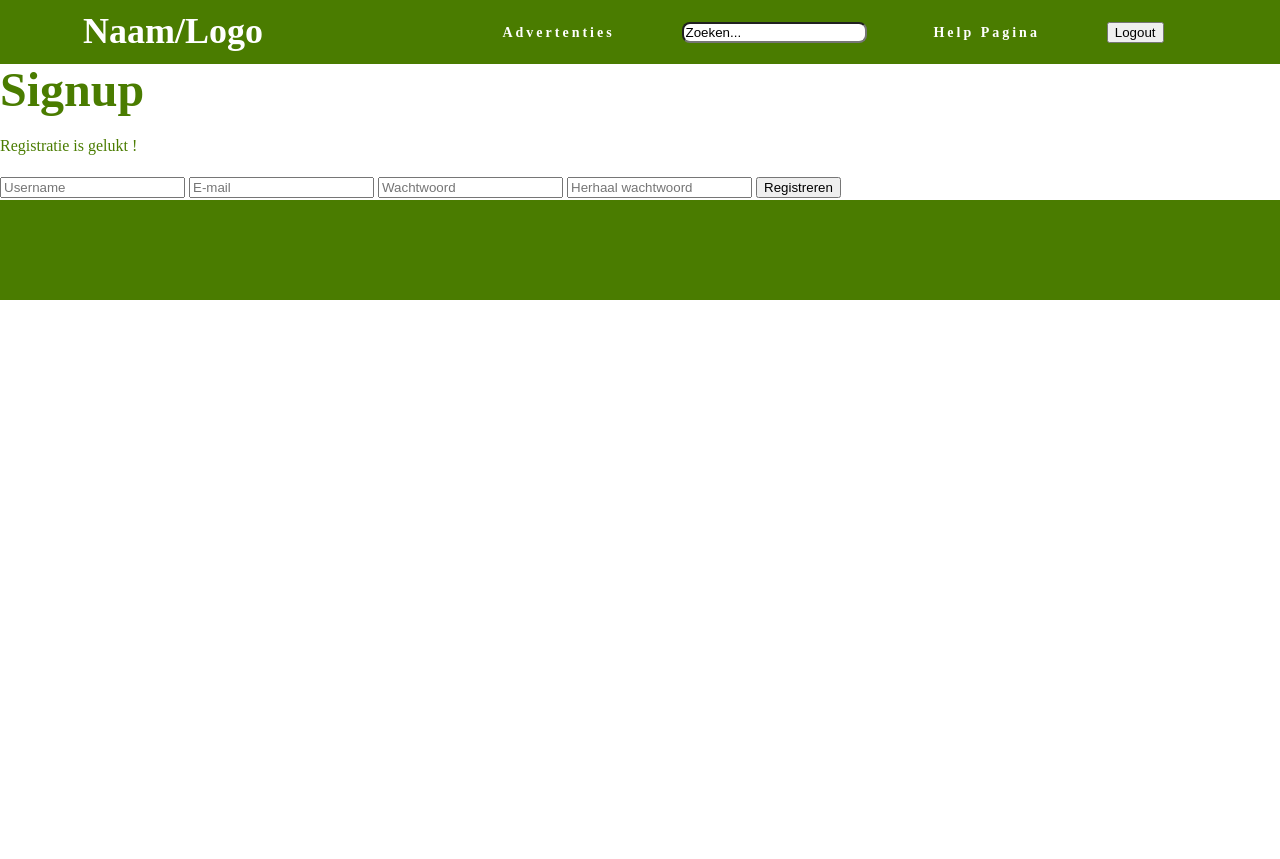
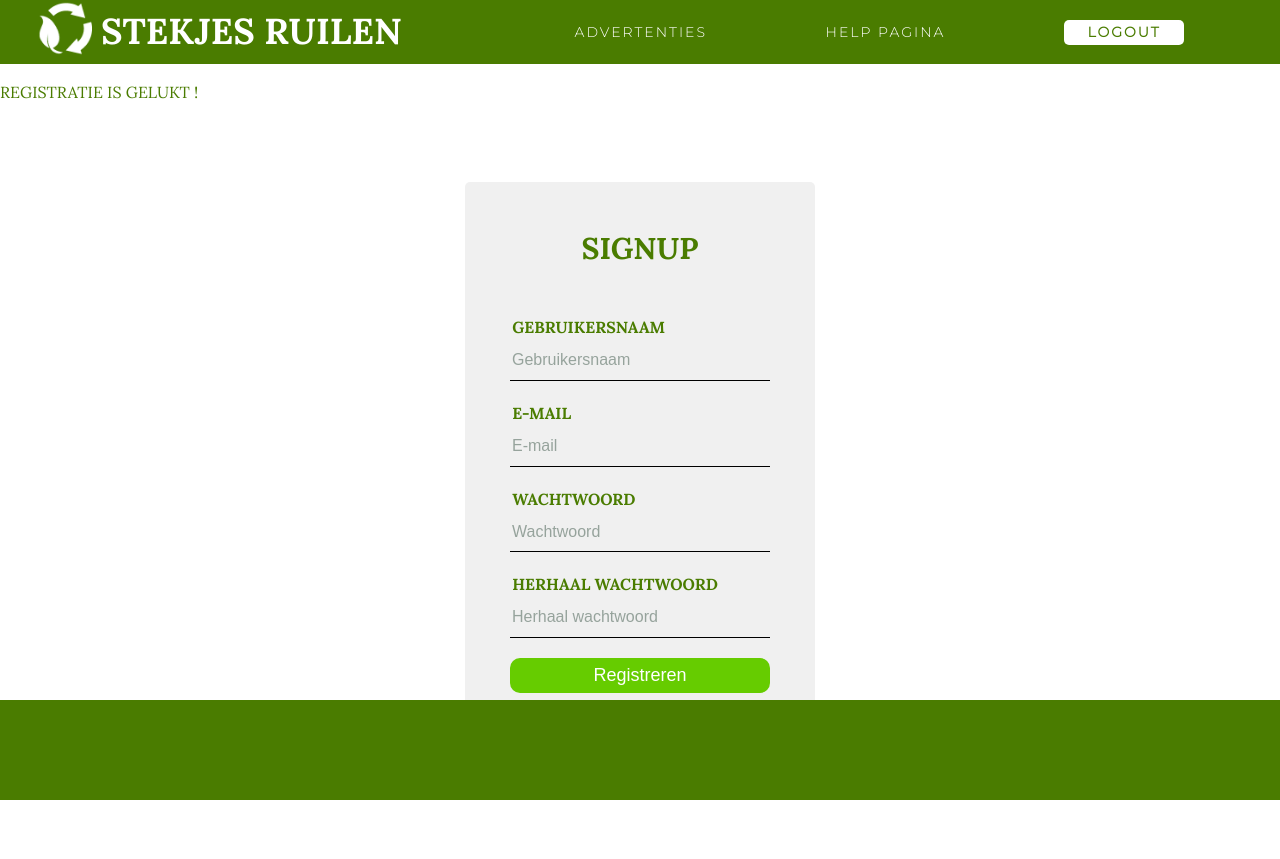
Before and after one commit to WouterLangendoen/DeKasLocal, a PHP site: page /register.php?signup=success in a window 1280 px wide. Before the commit the page ends 300 px from the top, so only its background shows below. Run offline with PHP 8.4, Linux system fonts and the light colour scheme; the visitor is signed in with stand-in values (Sample User, id 1).

Commit message:
db connection en laatste versie van project-c

```diff
--- /dev/null
+++ b/css/RegisterStyle.css
@@ -0,0 +1,94 @@
+/* Body */
+
+html {
+    scroll-behavior: smooth;
+}
+
+/* Grey background of login form */
+.registerbox{
+	width: 350px;
+	height: 600px;
+	background-color: rgb(240, 240, 240);
+	box-sizing: border-box;
+	border-radius: 5px;
+	position: relative;
+	margin: 6% auto;
+}
+
+/* Login form header */
+.registerbox h1{
+	margin: 0;
+	padding: 50px;
+	text-align: center;
+	font-size: 30px;
+	font-weight: bold;
+}
+
+/* Login form paragraph */
+.registerbox p{
+	margin: 0;
+	padding: 0;
+	font-weight: bold;
+	text-indent: 2.95em;
+}
+
+/* Field input */
+.registerbox input{
+	width: 1000;
+	margin-bottom: 20px;
+}
+
+/* Field boxes */
+.registerbox input[type="password"], input[type="text"]{
+	border: none;
+	border-bottom: 1px solid #000;
+	background: transparent;
+	outline: none;
+	height: 40px;
+	width: 260px;
+	color: #000;
+	font-size: 16px;
+}
+
+/* Login button */
+.registerbox button{
+	border: none;
+	outline: none;
+	width: 260px;
+	height: 35px;
+	background: #66CC00;
+	color: #fff;
+	font-size: 18px;
+	border-radius: 10px;
+}
+
+/* Button effect */
+.registerbox button:hover
+{
+	cursor: pointer;
+	background: #228B22;
+}
+
+/* Register */
+.registerbox a{
+	text-decoration: none;
+	font-size: 15px;
+	line-height: 20px;
+	color: #000;
+}
+
+/* Register text effect */
+.registerbox a:hover
+{
+	cursor: pointer;
+	color: #228B22;
+}
+
+.footer {
+    height: 100px;
+   	background-color: var(--clr-groen);
+ 	color: var(--clr-wit);
+	position: fixed;
+  	bottom: 0;
+  	width: 100%;
+}
--- a/css/style.css
+++ b/css/style.css
@@ -9,6 +9,7 @@
 :root {
     --clr-groen: #4A7C00;
     --clr-wit: #FFFFFF;
+    --clr-black: #000000;
 
     --fw-reg: 300;
     --fw-bold: 900;
@@ -32,7 +33,9 @@ body {
     background: var(--clr-wit);
     color: var(--clr-groen);
     margin: 0;
-    font-family: var(--ff-sans);
+    font-family: 'Lora', serif;
+    font-weight: 300;
+    text-transform: uppercase;
     font-size: var(--fs-body);
     line-height: 1.6;
     overflow-x: hidden;
@@ -87,9 +90,40 @@ nav {
 .nav-links a{
     color: var(--clr-wit);
     text-decoration: none;
-    letter-spacing: 3px;
-    font-weight: bold;
+    letter-spacing: 2px;
     font-size: 14px;
+    font-family: 'Montserrat', serif;
+    font-weight: 300;
+    text-transform: uppercase;
+}
+
+.nav-links a:hover{
+    border: none;
+    border-bottom: 2px solid #FFFFFF;
+    outline: none;
+}
+
+.nav-links button{
+    width: 120px;
+    height: 25px;
+    border-radius: 5px;
+    border: none;
+    color: var(--clr-groen);
+    background-color: var(--clr-wit);
+    letter-spacing: 2px;
+    font-size: 14px;
+    font-family: 'Montserrat', serif;
+    font-weight: 900;
+    text-transform: uppercase;
+    outline: none;
+}
+
+.nav-links button:hover{
+    background-color: whitesmoke;
+}
+
+.nav-title {
+    display: block;
 }
 
 .menu {
@@ -101,8 +135,77 @@ nav {
     text-decoration: none;
 }
 
-.searchbar {
-    border-radius: 8px;
+.logo img{
+    display: inline-block;
+    width: 55px;
+    -webkit-transition: -webkit-transform 2s;
+}
+
+.logo img:hover{
+    -webkit-transform: rotate(360deg);
+}
+
+.logo h2{
+    text-align: center;
+    vertical-align: 30%;
+    padding-left: 5px;
+    display: inline-block;
+}
+
+.searchbar-div {
+    width: 100%;
+    height: 75px;
+}
+.searchbar-margin {
+    margin: 0 10%;
+    height: 100%;
+}
+
+.searchbar-main {
+    position: relative;
+    align-content: center;
+    border-radius: 2px;
+    height: 100%;
+}
+
+.searchbar-main-content {
+    height: 100%;
+    z-index: 5;
+    background-color: #fff;
+    border-radius: 2px;
+    box-shadow: 0 2px 7px 0 hsla(0,0%,82.4%,.25);
+    border: 1px solid #f1f4f3;
+}
+
+.searchbar-input {
+    font-size: 18px;
+    color: #707c75;
+    height: 100%;
+    padding-left: 30px;
+    margin: 0;
+    border: 2px solid var(--clr-groen);
+    border-radius: 5px;
+    width: 100%;
+    outline: none;
+}
+
+::-webkit-search-cancel-button{
+    position:relative;
+    right:20px;
+}
+
+::placeholder { /* Chrome, Firefox, Opera, Safari 10.1+ */
+    color: #96a39c;
+    opacity: 1; /* Firefox */
+
+}
+
+:-ms-input-placeholder { /* Internet Explorer 10-11 */
+    color: #96a39c;
+}
+
+::-ms-input-placeholder { /* Microsoft Edge */
+    color: #96a39c;
 }
 
 .burger {
--- a/footer.php
+++ b/footer.php
@@ -4,5 +4,10 @@
     <div class="footer">
 
     </div>
+    <script src="https://code.jquery.com/jquery-3.3.1.js"></script>
+    <!--        <script src="https://code.jquery.com/jquery-3.5.1.slim.min.js"></script>-->
+    <script src="https://cdn.jsdelivr.net/npm/popper.js@1.16.0/dist/umd/popper.min.js"></script>
+    <script src="https://stackpath.bootstrapcdn.com/bootstrap/4.5.0/js/bootstrap.min.js"></script>
+    <script src="main.js"></script>
 </body>
 </html>
--- a/header.php
+++ b/header.php
@@ -8,19 +8,20 @@
     <meta name="viewport" content="width=device-width, initial-scale=1.0">
     <link rel="stylesheet" href="css/all.min.css">
     <link rel="stylesheet" href="css/style.css">
+    <link href="https://fonts.googleapis.com/css?family=Lora:400,700|Montserrat:300" rel="stylesheet">
     <title>Stekjeruilen</title>
 </head>
 <body>
         <nav>
-
             <a class="logo" href="index.php">
-                <h2>Naam/Logo</h2>
+                <img src="images/Logo.png" alt="">
+                <h2 class="nav-title">Stekjes ruilen</h2>
             </a>
 
             <ul class="nav-links">
                     <li><a href="adpagina.php">Advertenties</a></li>
-                    <li><input type="search" class="searchbar" onfocus="this.value=''" value="Zoeken..."></li>
                     <li><a href="#">Help Pagina</a></li>
+<!--                    <li><input type="search" class="searchbar" onfocus="this.value=''" placeholder="Zoeken..."></i></li>-->
                     <?php
                         if (isset($_SESSION['userId'])) {
                             echo '<form action="includes/logout.inc.php" method="post">
@@ -41,12 +42,6 @@
                         <div class="line3"></div>
             </div>
         </nav>
-        <script src="https://code.jquery.com/jquery-3.3.1.js">
-        </script>
-            <script src="https://code.jquery.com/jquery-3.5.1.slim.min.js"></script>
-            <script src="https://cdn.jsdelivr.net/npm/popper.js@1.16.0/dist/umd/popper.min.js"></script>
-            <script src="https://stackpath.bootstrapcdn.com/bootstrap/4.5.0/js/bootstrap.min.js"></script>
-        <script src="main.js"></script>
 </body>
 
 
--- a/includes/dbh.inc.php
+++ b/includes/dbh.inc.php
@@ -3,7 +3,7 @@
 $servername = "localhost";
 $dBUsername = "root";
 $dBPassword = "root";
-$dBName = "websitedekas";
+$dBName = "royvan1q_websitedekas";
 
 
 $conn = mysqli_connect($servername, $dBUsername, $dBPassword, $dBName);
--- a/main.js
+++ b/main.js
@@ -2,12 +2,8 @@ const navSlide = () => {
 	const burger = document.querySelector('.burger');
 	const nav = document.querySelector('.nav-links');
 	const navLinks = document.querySelectorAll('.nav-links li');
-
-
+	let menuOpen = false;
 	burger.addEventListener('click', ()=> {
-		// Toggle nav
-		nav.classList.toggle('nav-active');
-
 
 		// Animate links
 		navLinks.forEach((link, index) => {
@@ -18,17 +14,13 @@ const navSlide = () => {
 			}
 		});
 
+		// Toggle nav
+		nav.classList.toggle('nav-active');
+
 		// Burger animation
-
-		burger.classList.toggle('toggle');
-	});
-
-	nav.addEventListener('click', ()=> {
-		nav.classList.remove('nav-active');
 		burger.classList.toggle('toggle');
 	});
 }
-
 
 const app = () => {
 	navSlide();
--- a/register.php
+++ b/register.php
@@ -2,7 +2,10 @@
     include('header.php')
 ?>
 
-    <h1>Signup</h1>
+<head>
+    <title>Login Form Design</title>
+    <link rel="stylesheet" type="text/css" href="css\RegisterStyle.css">
+</head>
     <!-- Error berichten // later vervangen voor html ingebouwde messages -->
     <?php
         if (isset($_GET['error'])) {
@@ -29,15 +32,26 @@
             echo '<p>Registratie is gelukt !</p>';
         }
     ?>
+    <div class="registerbox" style="text-align:center">
     <form action="includes/register.inc.php" method="post">
-        <input type="text" name="uid" placeholder="Username">
-        <input type="text" name="mail" placeholder="E-mail">
-        <input type="password" name="pwd" placeholder="Wachtwoord">
-        <input type="password" name="pwdrepeat" placeholder="Herhaal wachtwoord">
+        <h1>Signup</h1>
+        <p style="text-align:left">Gebruikersnaam</p>
+        <input type="text" name="uid" placeholder="Gebruikersnaam" required>
+        <br>
+        <p style="text-align:left">E-mail</p>
+        <input type="text" name="mail" placeholder="E-mail" required>
+        <br>
+        <p style="text-align:left">Wachtwoord</p>
+        <input type="password" name="pwd" placeholder="Wachtwoord" required>
+        <br>
+        <p style="text-align:left">Herhaal wachtwoord</p>
+        <input type="password" name="pwdrepeat" placeholder="Herhaal wachtwoord" required>
+        <br>
         <button type="submit" name="signup-submit">Registreren</button>
-
+        <br><br>
+        <a href="loginpagina.php">Inloggen</a>
     </form>
-
+    </div>
 <?php
     include('footer.php')
 ?>
```
Also changed, not shown: other parts of css/style.css (+45 -3 lines), adpagina.php (+12 -0 lines), css/LoginStyle.css (added, +94 -0 lines), index.php (+20 -6 lines), loginpagina.php (+23 -12 lines), images/Background.jpg (added), images/Background2.jpg (added), images/Logo green.png (added), images/Logo.png (added).
